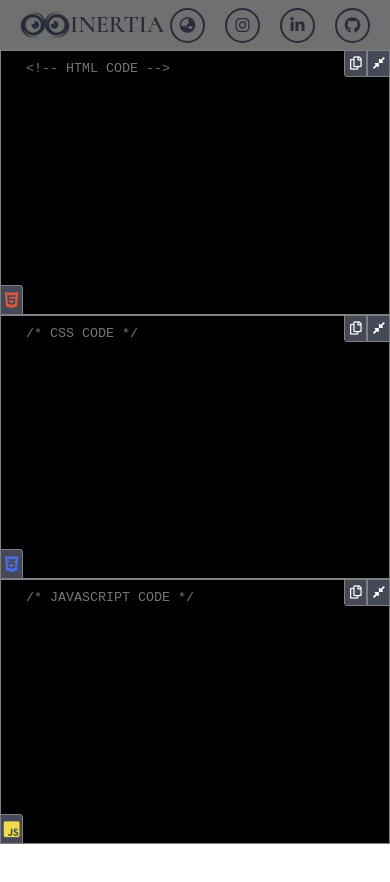
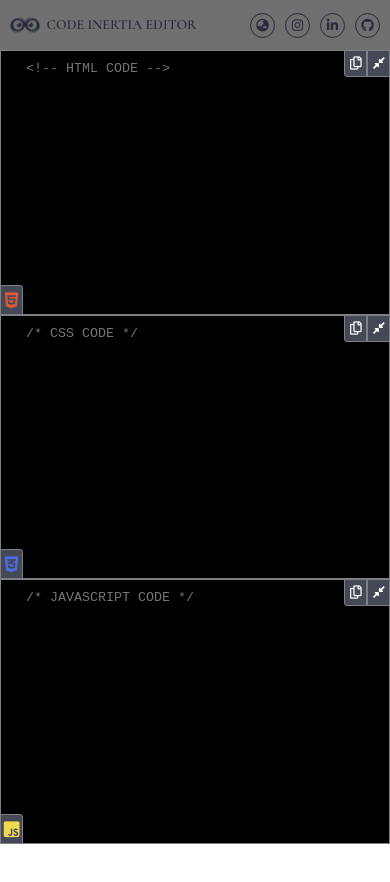
Before and after one commit to reddevill007/code-editor-html-css-ja, a plain HTML site: page index.html in a window 390 px wide. Shown: the top 882 px of the page. Drawn offline with Linux system fonts and the light colour scheme.

Commit message:
Update style.css

```diff
--- a/style.css
+++ b/style.css
@@ -240,3 +240,33 @@ textarea::-webkit-scrollbar-thumb {
     height: calc(50% + 50px);
   }
 }
+
+@media(max-width: 1000px) {
+  header {
+    padding: 0 10px;
+  }
+
+  header .image h1 {
+    line-height: 50px;
+    font-size: 14px;
+    font-weight: 600;
+    color: #282c3b;
+    font-family: "Cormorant", serif;
+  }
+
+  header .image img {
+    height: 30px;
+  }
+
+  header .social {
+    gap: 10px;
+  }
+
+  header .social .icon a {
+    border: 1px solid #282c3b;
+    height: 25px;
+    width: 25px;
+    padding: 10px;
+    font-size: 13px;
+  }
+}
```
